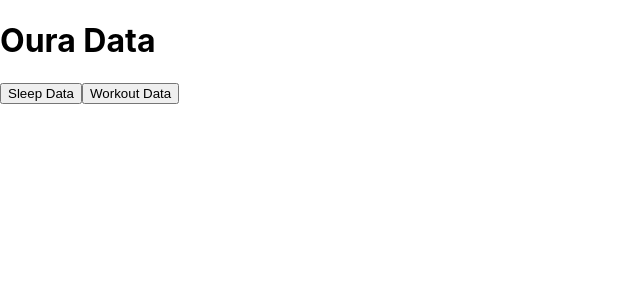
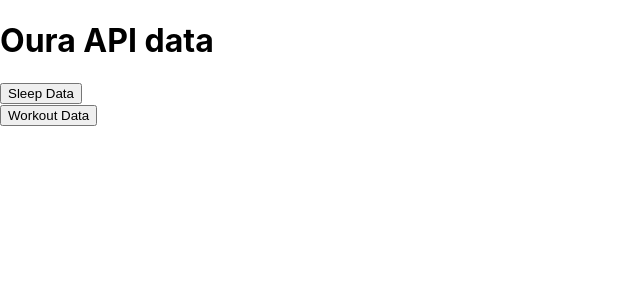
Before and after one commit to Tursku/WorkoutTracker, a React (Create React App) app: page / in a window 1280 px wide. Shown: the top 300 px of the page, without its empty margins (0-640 px from the left). Built offline with nearby package versions, Linux system fonts and the light colour scheme; no server answers.

Commit message:
Created own js files for workout and sleep fetch

```diff
--- a/src/App.js
+++ b/src/App.js
@@ -1,5 +1,6 @@
-import React, {useState } from 'react';
-import OuraService from './OuraService';
+import React, { useState } from 'react';
+import SleepData from './Data/SleepData';
+import WorkoutData from './Data/WorkoutData';
 
 console.log('Client ID:', process.env.REACT_APP_CLIENT_ID);
 console.log('Client Secret:', process.env.REACT_APP_CLIENT_SECRET);
@@ -7,54 +8,14 @@
 console.log('Bearer Token:', process.env.REACT_APP_BEARER_TOKEN);
 
 const App = () => {
-  const [sleepData, setSleepData] = useState(null);
-  const [workoutData, setWorkoutData] = useState(null);
   const [error, setError] = useState(null);
-
-  const fetchSleepData = () => {
-    OuraService.getSleepData()
-      .then(response => {
-        setSleepData(response.data);
-        setWorkoutData(null); //Remember these :)
-        setError(null);
-      })
-      .catch(error => {
-        setError('Failed to fetch sleep data');
-        console.error('Error:', error);
-      });
-  };
-
-  const fetchWorkoutData = () => {
-    OuraService.getWorkoutData()
-      .then(response => {
-        setWorkoutData(response.data);
-        setSleepData(null);  //Remember these :)
-        setError(null);
-      })
-      .catch(error => {
-        setError('Failed to fetch workout data');
-        console.error('Error:', error);
-      });
-  };
 
   return (
     <div className="App">
-      <h1>Oura Data</h1>
-      <button onClick={fetchSleepData}>Sleep Data</button>
-      <button onClick={fetchWorkoutData}>Workout Data</button>
+      <h1>Oura API data</h1>
+      <SleepData setError={setError} />
+      <WorkoutData setError={setError} />
       {error && <p>{error}</p>}
-      {sleepData && (
-        <div>
-          <h2>Sleep Data</h2>
-          <pre>{JSON.stringify(sleepData, null, 2)}</pre>
-        </div>
-      )}
-      {workoutData && (
-        <div>
-          <h2>Workout Data</h2>
-          <pre>{JSON.stringify(workoutData, null, 2)}</pre>
-        </div>
-      )}
     </div>
   );
 };
--- /dev/null
+++ b/src/Data/SleepData.js
@@ -0,0 +1,32 @@
+import React, { useState } from 'react';
+import OuraService from '../OuraDataFetch';
+
+const SleepData = ({ setError }) => {
+  const [sleepData, setSleepData] = useState(null);
+
+  const fetchSleepData = () => {
+    OuraService.getSleepData()
+      .then(response => {
+        setSleepData(response.data);
+        setError(null);
+      })
+      .catch(error => {
+        setError('Failed to connect to server');
+        console.error('Error:', error);
+      });
+  };
+
+  return (
+    <div>
+      <button onClick={fetchSleepData}>Sleep Data</button>
+      {sleepData && (
+        <div>
+          <h2>Sleep Data</h2>
+          <pre>{JSON.stringify(sleepData, null, 2)}</pre>
+        </div>
+      )}
+    </div>
+  );
+};
+
+export default SleepData;
--- /dev/null
+++ b/src/Data/WorkoutData.js
@@ -0,0 +1,32 @@
+import React, { useState } from 'react';
+import OuraService from '../OuraDataFetch';
+
+const WorkoutData = ({ setError }) => {
+  const [workoutData, setWorkoutData] = useState(null);
+
+  const fetchWorkoutData = () => {
+    OuraService.getWorkoutData()
+      .then(response => {
+        setWorkoutData(response.data);
+        setError(null);
+      })
+      .catch(error => {
+        setError('Failed to connect to server');
+        console.error('Error:', error);
+      });
+  };
+
+  return (
+    <div>
+      <button onClick={fetchWorkoutData}>Workout Data</button>
+      {workoutData && (
+        <div>
+          <h2>Workout Data</h2>
+          <pre>{JSON.stringify(workoutData, null, 2)}</pre>
+        </div>
+      )}
+    </div>
+  );
+};
+
+export default WorkoutData;
```
Also changed, not shown: src/OuraDataFetch.js (renamed from src/OuraService.js), 1 other file (tests, documents, lock files or other folders).
